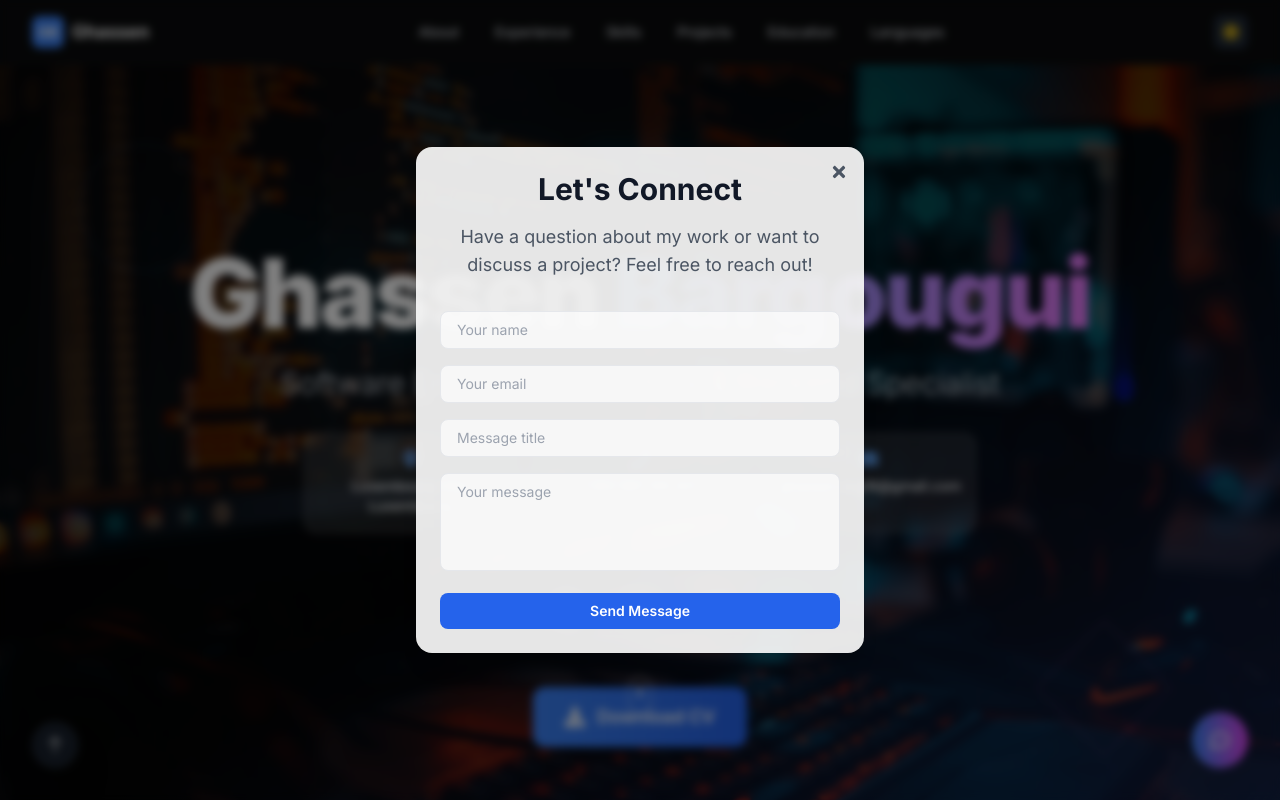
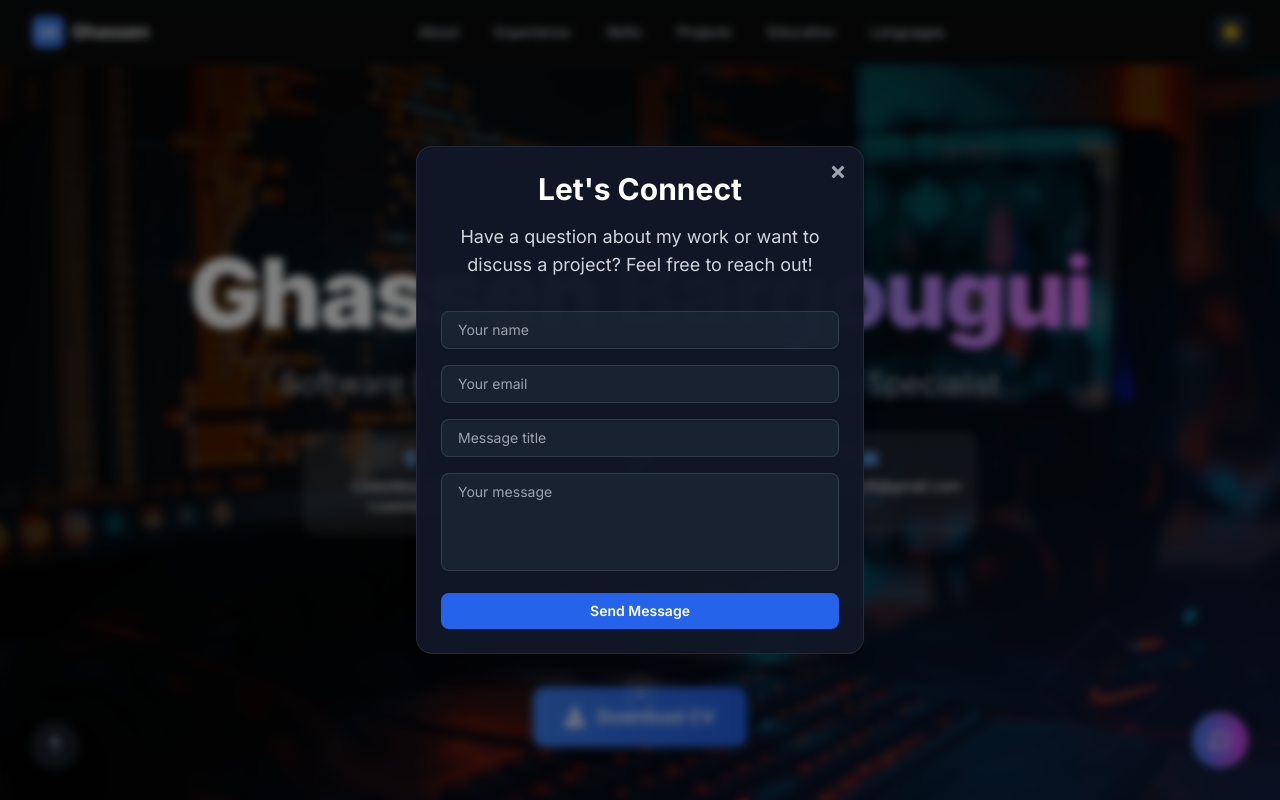
Before and after one commit to ghassenbrg/my-resume, a React (Create React App) app: page / in a window 1280 px wide. Both pictures are taken after a click on the button 1220 px from the left and 740 px from the top of the page. Shown: the top 800 px of the page. Built offline with nearby package versions, Linux system fonts and the light colour scheme.

Commit message:
Update ContactModal styles for improved dark mode support, adjusting background colors, text colors, and border styles for better visual consistency.

```diff
--- a/src/components/ContactModal.jsx
+++ b/src/components/ContactModal.jsx
@@ -46,7 +46,7 @@ const ContactModal = ({ onClose, darkMode }) => {
         exit={{ opacity: 0 }}
       >
         <motion.div
-          className="relative w-full max-w-md mx-4 sm:mx-0 bg-white/90 text-gray-800 rounded-2xl shadow-xl backdrop-blur-xl p-6"
+          className="relative w-full max-w-md mx-4 sm:mx-0 bg-gray-900/95 text-white rounded-2xl shadow-xl backdrop-blur-xl p-6 border border-gray-700/50"
           initial={{ scale: 0.9, opacity: 0 }}
           animate={{ scale: 1, opacity: 1 }}
           exit={{ scale: 0.9, opacity: 0 }}
@@ -54,16 +54,16 @@ const ContactModal = ({ onClose, darkMode }) => {
         >
           <button
             onClick={onClose}
-            className="absolute top-4 right-4 text-gray-600 hover:text-red-500 transition"
+            className="absolute top-4 right-4 text-gray-400 hover:text-red-400 transition"
           >
             <FaTimes size={18} />
           </button>
 
           <div className="text-center mb-8">
-            <h2 className="text-3xl font-bold mb-4 text-gray-900">
+            <h2 className="text-3xl font-bold mb-4 text-white">
               Let's Connect
             </h2>
-            <p className="text-lg text-gray-600">
+            <p className="text-lg text-gray-300">
               Have a question about my work or want to discuss a project? Feel free to reach out!
             </p>
           </div>
@@ -71,7 +71,7 @@ const ContactModal = ({ onClose, darkMode }) => {
           {/* ✅ Success Checkmark */}
           {sent ? (
             <motion.div
-              className="flex flex-col items-center justify-center text-center text-green-600"
+              className="flex flex-col items-center justify-center text-center text-green-400"
               initial={{ opacity: 0, scale: 0.8 }}
               animate={{ opacity: 1, scale: 1 }}
               transition={{ type: 'spring', stiffness: 300, damping: 15 }}
@@ -85,28 +85,28 @@ const ContactModal = ({ onClose, darkMode }) => {
                 type="text"
                 name="name"
                 placeholder="Your name"
-                className="w-full px-4 py-2 rounded-lg bg-white/70 placeholder:text-gray-400 text-sm focus:outline-none focus:ring-2 focus:ring-primary-500 border border-gray-200"
+                className="w-full px-4 py-2 rounded-lg bg-gray-800/70 placeholder:text-gray-400 text-white text-sm focus:outline-none focus:ring-2 focus:ring-primary-500 border border-gray-600/50"
                 required
               />
               <input
                 type="email"
                 name="email"
                 placeholder="Your email"
-                className="w-full px-4 py-2 rounded-lg bg-white/70 placeholder:text-gray-400 text-sm focus:outline-none focus:ring-2 focus:ring-primary-500 border border-gray-200"
+                className="w-full px-4 py-2 rounded-lg bg-gray-800/70 placeholder:text-gray-400 text-white text-sm focus:outline-none focus:ring-2 focus:ring-primary-500 border border-gray-600/50"
                 required
               />
               <input
                 type="text"
                 name="title"
                 placeholder="Message title"
-                className="w-full px-4 py-2 rounded-lg bg-white/70 placeholder:text-gray-400 text-sm focus:outline-none focus:ring-2 focus:ring-primary-500 border border-gray-200"
+                className="w-full px-4 py-2 rounded-lg bg-gray-800/70 placeholder:text-gray-400 text-white text-sm focus:outline-none focus:ring-2 focus:ring-primary-500 border border-gray-600/50"
                 required
               />
               <textarea
                 name="message"
                 rows="4"
                 placeholder="Your message"
-                className="w-full px-4 py-2 rounded-lg bg-white/70 placeholder:text-gray-400 text-sm resize-none focus:outline-none focus:ring-2 focus:ring-primary-500 border border-gray-200"
+                className="w-full px-4 py-2 rounded-lg bg-gray-800/70 placeholder:text-gray-400 text-white text-sm resize-none focus:outline-none focus:ring-2 focus:ring-primary-500 border border-gray-600/50"
                 required
               ></textarea>
 
```
